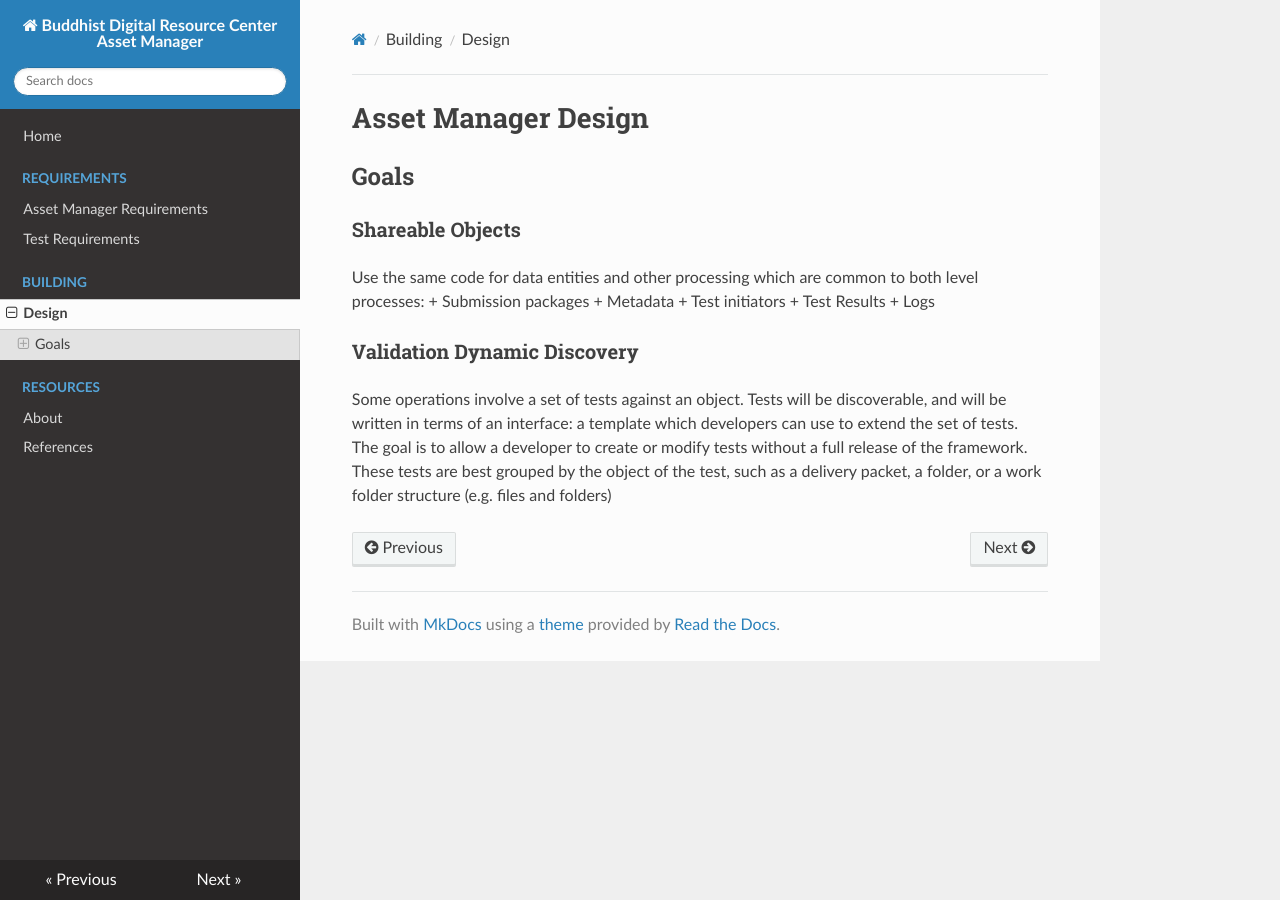
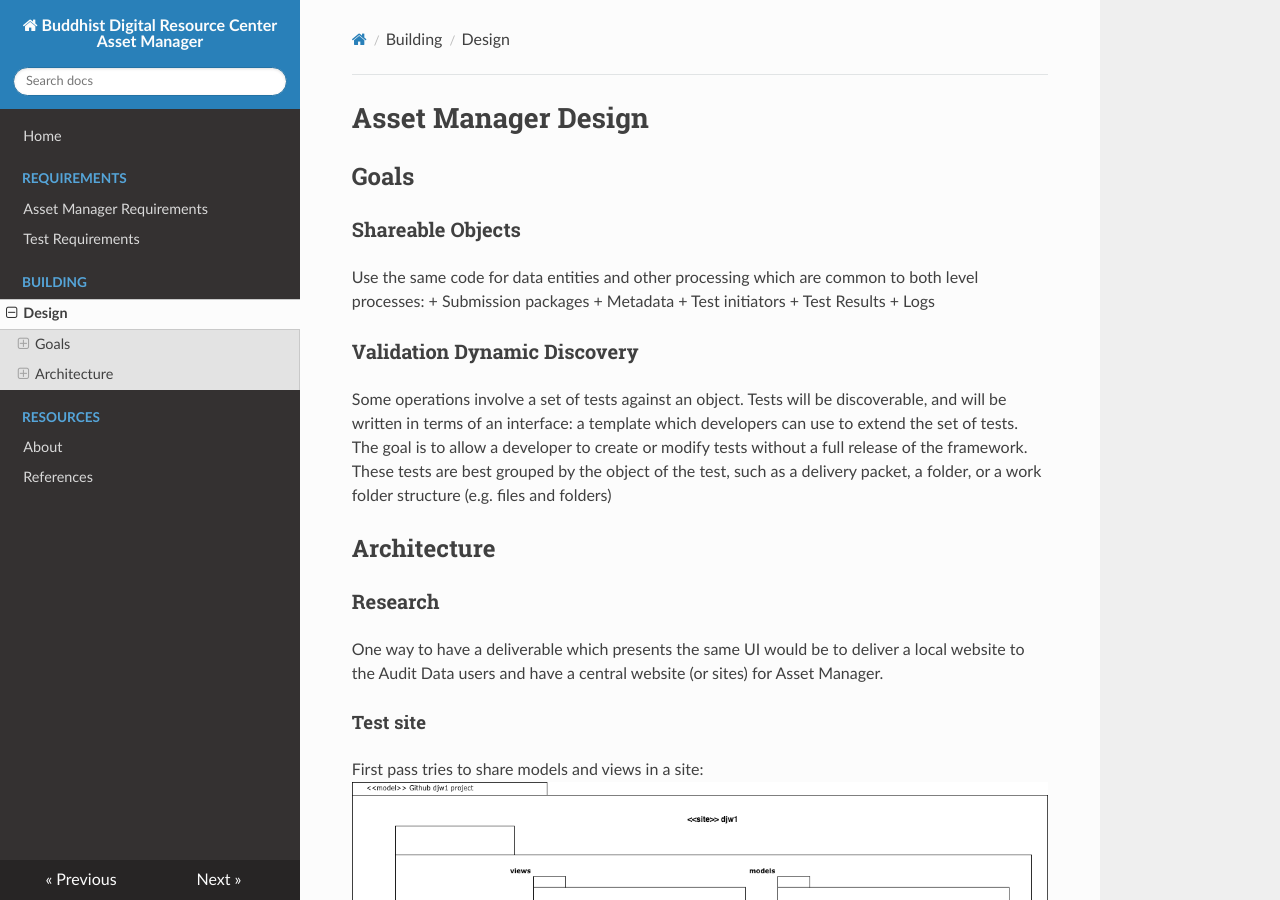
Before and after one commit to buda-base/asset-manager, an MkDocs documentation site: the page built from docs/design/design.md, in a window 1280 px wide and 900 px high. Built offline with MkDocs 1.6.1, drawn with Linux system fonts in a browser that asks for light colours; nearby versions of some CDN libraries.

Commit message:
Add Django site probabilities

```diff
--- a/docs/design/design.md
+++ b/docs/design/design.md
@@ -10,3 +10,12 @@
 
 ### Validation Dynamic Discovery
 Some operations involve a set of tests against an object. Tests will be discoverable, and will be written in terms of an interface: a template which developers can use to extend the set of tests. The goal is to allow a developer to create or modify tests without a full release of the framework. These tests are best grouped by the object of the test, such as a delivery packet, a folder, or a work folder structure (e.g. files and folders)
+
+## Architecture
+### Research
+One way to have a deliverable which presents the same UI would be to deliver a local website to the Audit Data users and have a central website (or sites) for Asset Manager.
+#### Test site
+First pass tries to share models and views in a site:
+![Prototype](images/2018/12/prototype.png)
+
+![Goal Architecture: Shared site](images/2018/12/goal-architecture-shared-site.png)
```
Also changed, not shown: docs/design/images/2018/12/goal-architecture-shared-site.png (added), docs/design/images/2018/12/prototype.png (added).
